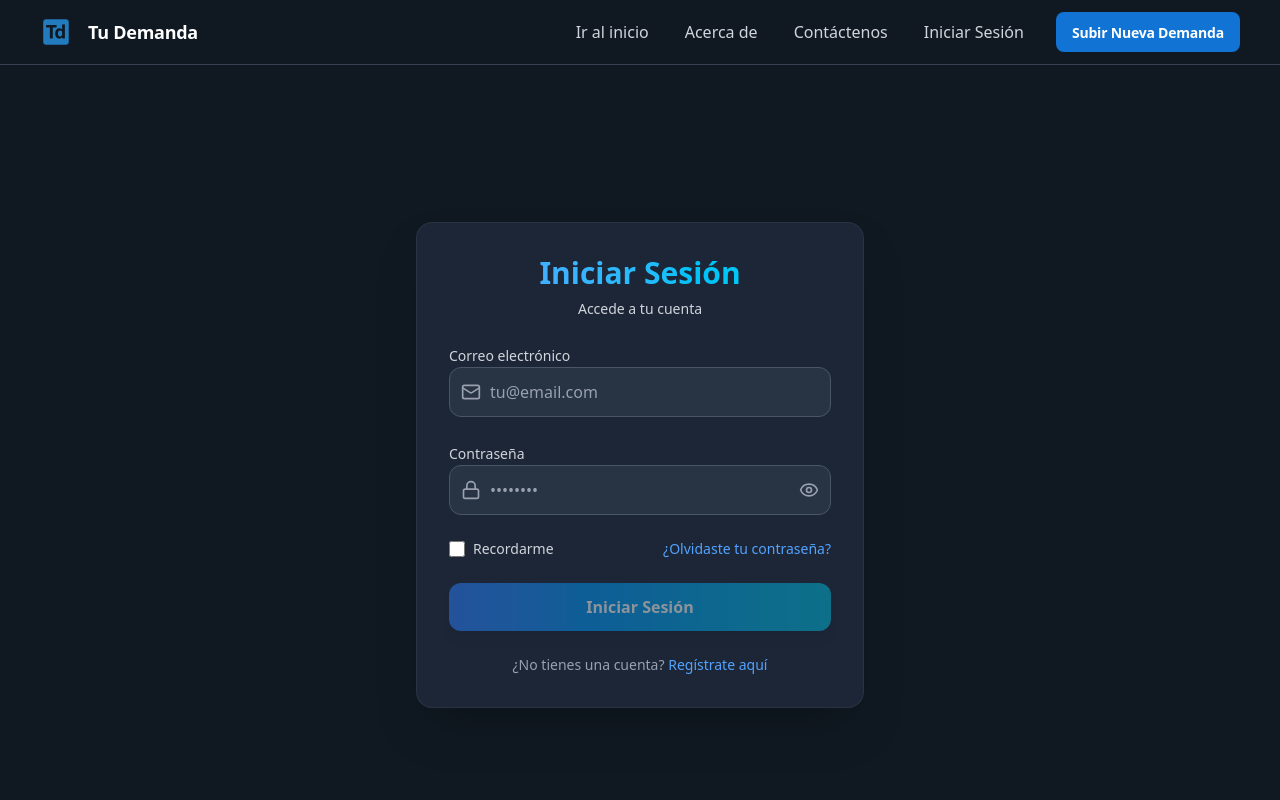
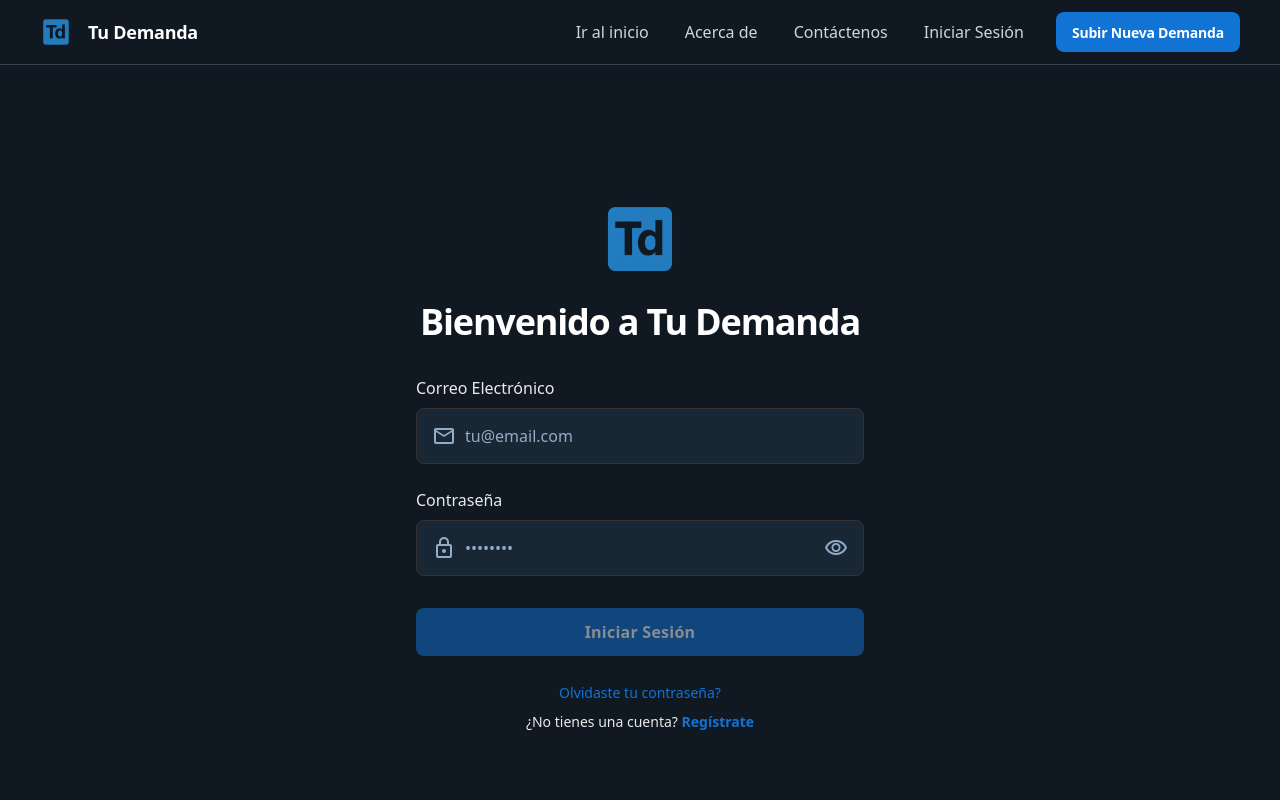
Before and after one commit to SantJojoa/empleoyer-info, a React (Vite) app in the folder frontend/: page /login in a window 1280 px wide. Shown: the top 800 px of the page. Built offline with nearby package versions, Linux system fonts and the light colour scheme.

Commit message:
refactor: -Re made Login Page

```diff
--- a/frontend/src/components/LoginForm.tsx
+++ b/frontend/src/components/LoginForm.tsx
@@ -2,261 +2,264 @@ import { useState, useEffect } from "react";
 import axios from "axios";
 import { useNavigate, Link } from "react-router-dom";
 import { useUser } from "../contexts/UserContext";
-import { Eye, EyeOff, Mail, Lock, AlertCircle, CheckCircle } from "lucide-react";
 import { validateEmail, validatePassword, sanitizeInput } from "../utils/validations";
 import { useTimeout } from "../hooks/useTimeout";
 
 export default function LoginForm() {
     const navigate = useNavigate();
     const { login } = useUser();
+    const { isAuthenticated } = useUser();
+
+    useEffect(() => {
+        if (isAuthenticated) {
+            navigate('/', { replace: true });
+        }
+    }, [isAuthenticated]);
 
     const [form, setForm] = useState({
         email: "",
         password: "",
     });
 
+    const [errors, setErrors] = useState({
+        email: "",
+        password: "",
+    });
+
+    const [touched, setTouched] = useState({
+        email: false,
+        password: false,
+    });
+
     const [showPassword, setShowPassword] = useState(false);
     const [isLoading, setIsLoading] = useState(false);
     const [error, setError] = useState("");
-    const [validationErrors, setValidationErrors] = useState({
-        email: "",
-        password: "",
-    });
-    const [touchedFields, setTouchedFields] = useState({
-        email: false,
-        password: false,
-    });
     const [isFormValid, setIsFormValid] = useState(false);
 
     const { createTimeout, clearTimeout } = useTimeout();
 
-    // Validación en tiempo real solo para campos tocados
     useEffect(() => {
         const emailValidation = validateEmail(form.email);
         const passwordValidation = validatePassword(form.password);
 
-        setValidationErrors({
-            email: touchedFields.email && !emailValidation.isValid ? emailValidation.message : "",
-            password: touchedFields.password && !passwordValidation.isValid ? passwordValidation.message : "",
-        });
+        setIsFormValid(
+            emailValidation.isValid &&
+            passwordValidation.isValid &&
+            form.email.length > 0 &&
+            form.password.length > 0
+        );
+    }, [form.email, form.password]);
 
-        setIsFormValid(emailValidation.isValid && passwordValidation.isValid && form.email.trim() !== "" && form.password.trim() !== "");
-    }, [form.email, form.password, touchedFields]);
+    const validateField = (name: string, value: string) => {
+        let message = '';
+
+        if (name == 'email') {
+            const emailValidation = validateEmail(value);
+            if (!emailValidation.isValid) {
+                message = emailValidation.message;
+            }
+        }
+
+        if (name == 'password') {
+            const passwordValidation = validatePassword(value);
+            if (!passwordValidation.isValid) {
+                message = passwordValidation.message;
+            }
+        }
+
+        setErrors((prev) => ({
+            ...prev,
+            [name]: message
+        }));
+
+    }
 
     const handleChange = (e: React.ChangeEvent<HTMLInputElement>) => {
         const { name, value } = e.target;
-        const sanitizedValue = sanitizeInput(value);
+        setForm((prev) => ({
+            ...prev,
+            [name]: sanitizeInput(value)
+        }));
 
-        setForm({ ...form, [name]: sanitizedValue });
-        setError(""); // Limpiar error al escribir
-
-        // Marcar el campo como tocado cuando el usuario empieza a escribir
-        if (!touchedFields[name as keyof typeof touchedFields]) {
-            setTouchedFields(prev => ({
-                ...prev,
-                [name]: true
-            }));
+        if (touched[name as keyof typeof touched]) {
+            validateField(name, value);
         }
     };
 
+    const handleBlur = (e: React.FocusEvent<HTMLInputElement>) => {
+        const { name, value } = e.target;
+        setTouched(prev => ({ ...prev, [name]: true }));
+        validateField(name, value);
+    };
     const handleSubmit = async (e: React.FormEvent<HTMLFormElement>) => {
         e.preventDefault();
-
-        // Validación final antes de enviar
         if (!isFormValid) {
-            setError("Por favor, completa todos los campos correctamente");
+            setError('Por favor completa todos los campos correctamente')
             return;
         }
-
-        setIsLoading(true);
-        setError("");
-        clearTimeout(); // Limpiar timeout anterior
+        setIsLoading(true)
+        setError('')
+        clearTimeout()
 
         try {
-            // Timeout para requests largos (30 segundos)
             const timeoutPromise = new Promise((_, reject) => {
-                createTimeout(() => reject(new Error("Tiempo de espera agotado")), 30000);
+                createTimeout(() => reject(new Error('Tiempo de espera agotado')), 3000)
             });
 
-            const loginPromise = axios.post("http://localhost:3000/users/login", form);
+            const loginPromise = axios.post('http://localhost:3000/users/login', form);
+            const response = (await Promise.race([loginPromise, timeoutPromise])) as any;
 
-            const response = await Promise.race([loginPromise, timeoutPromise]) as any;
-
-            console.log("LoginForm - Response data:", response.data);
-
-            // Si el backend no devuelve user, crear un objeto user básico
             const userData = response.data.user || {
                 id: 0,
                 email: form.email,
-                firstName: form.email.split('@')[0], // Usar parte del email como nombre
+                firstName: form.email.split('@')[0],
                 lastName: "",
                 phone: "",
                 birthDate: "",
                 role: "user"
             };
 
-            // Guardar en contexto
             login(userData, response.data.token);
-
-            console.log("LoginForm - User logged in successfully");
-
-            // Pequeño delay para asegurar que el contexto se actualice
-            setTimeout(() => {
-                navigate('/');
-            }, 100);
+            setTimeout(() => navigate('/', { replace: true }), 200);
         } catch (error: any) {
-            console.error("Error al iniciar sesión:", error);
+            console.error('Error al iniciar sesión', error);
             setError(
-                error.message === "Tiempo de espera agotado"
-                    ? "La solicitud tardó demasiado. Intenta nuevamente."
-                    : error.response?.data?.message ||
-                    "Error al iniciar sesión. Verifica tus credenciales."
+                error.message === 'Tiempo de espera agotado' ?
+                    'Tiempo de espera agotado' :
+                    error.response?.data?.message || "Error al iniciar sesión. Verifica tus credenciales."
             );
         } finally {
             setIsLoading(false);
             clearTimeout();
         }
-    };
+    }
 
     return (
-        <div className="min-h-screen flex items-center justify-center py-12 px-4 sm:px-6 lg:px-8">
-            <div className="max-w-md w-full space-y-8">
-                <div className="bg-gray-800/90 backdrop-blur-sm rounded-2xl shadow-2xl border border-gray-700/50 p-8 transform hover:scale-[1.02] transition-all duration-300">
-                    <form onSubmit={handleSubmit} className="space-y-6">
-                        <div className="text-center">
-                            <h2 className="text-3xl font-bold bg-gradient-to-r from-blue-400 to-cyan-400 bg-clip-text text-transparent mb-2">
-                                Iniciar Sesión
-                            </h2>
-                            <p className="text-gray-300 text-sm">Accede a tu cuenta</p>
+        <div className="relative flex h-auto min-h-screen w-full flex-col bg-background-dark dark group/design-root overflow-x-hidden">
+            <div className="layout-container flex h-full grow flex-col">
+                <div className="flex flex-1 justify-center items-center py-5 px-4 sm:px-6 lg:px-8">
+                    <div className="layout-content-container flex flex-col max-w-md w-full">
+
+
+                        <div className="flex justify-center mb-5">
+                            <div
+                                className="w-20 h-20 bg-center bg-no-repeat bg-cover"
+                                data-alt='Logo Tu Demanda'
+                                style={{ backgroundImage: 'url("/TuDemanda-Icon.png")' }}>
+                            </div>
                         </div>
 
+
+                        <div className="text-center mb-8">
+                            <p className="text-white text-4xl font-black leading-tight tracking-[-0.033em]">
+                                Bienvenido a Tu Demanda
+                            </p>
+                        </div>
+
+                        <form onSubmit={handleSubmit} noValidate>
                             {error && (
-                            <div className="bg-red-500/10 border border-red-500/20 rounded-xl p-4">
+                                <div className="bg-red-500/10 border border-red-500/20 rounded-xl p-4 mb-4">
                                     <p className="text-red-400 text-sm text-center">{error}</p>
                                 </div>
                             )}
 
-                        <div className="space-y-1">
-                            <label className="text-sm font-medium text-gray-300">Correo electrónico</label>
+                            <div className="space-y-6">
+
+                                <div className="flex flex-col">
+                                    <label className="flex flex-col min-w-40 flex-1">
+                                        <p className="text-[#EAEAEA] text-base font-medium leading-normal pb-2">
+                                            Correo Electrónico
+                                        </p>
                                         <div className="relative">
-                                <div className="absolute inset-y-0 left-0 pl-3 flex items-center pointer-events-none">
-                                    <Mail className="h-5 w-5 text-gray-400" />
+                                            <div className="text-[#92adc9] absolute inset-y-0 left-0 flex items-center pl-4 pointer-events-none">
+                                                <span className="material-symbols-outlined">mail</span>
                                             </div>
                                             <input
-                                    type="email"
                                                 name="email"
-                                    placeholder="tu@email.com"
                                                 value={form.email}
                                                 onChange={handleChange}
-                                    className={`w-full pl-10 pr-10 py-3 border rounded-xl focus:ring-2 focus:border-transparent transition-all duration-200 bg-gray-700/50 hover:bg-gray-700 focus:bg-gray-700 placeholder-gray-400 text-white ${validationErrors.email
-                                        ? 'border-red-500 focus:ring-red-400'
-                                        : form.email && !validationErrors.email
-                                            ? 'border-green-500 focus:ring-green-400'
-                                            : 'border-gray-600 focus:ring-blue-400'
-                                        }`}
-                                    required
+                                                onBlur={handleBlur}
+                                                type="email"
+                                                placeholder="tu@email.com"
+                                                aria-label="Correo Electrónico"
+                                                autoComplete="email"
+                                                className={`form-input flex w-full min-w-0 flex-1 resize-none overflow-hidden rounded-lg text-white focus:outline-0 focus:ring-0 border ${errors.email ? 'border-red-500 focus:border-red-500' : 'border-[#333333] focus:border-primary'} bg-[#192633] focus:border-primary h-14 placeholder:text-[#92adc9] p-[15px] pl-12 text-base font-normal leading-normal `}
                                             />
-                                <div className="absolute inset-y-0 right-0 pr-3 flex items-center pointer-events-none">
-                                    {form.email && (
-                                        validationErrors.email ? (
-                                            <AlertCircle className="h-5 w-5 text-red-400" />
-                                        ) : (
-                                            <CheckCircle className="h-5 w-5 text-green-400" />
-                                        )
-                                    )}
-                                </div>
-                            </div>
-                            {validationErrors.email && (
-                                <p className="text-red-400 text-xs mt-1">{validationErrors.email}</p>
-                            )}
                                         </div>
 
-                        <div className="space-y-1">
-                            <label className="text-sm font-medium text-gray-300">Contraseña</label>
-                            <div className="relative">
-                                <div className="absolute inset-y-0 left-0 pl-3 flex items-center pointer-events-none">
-                                    <Lock className="h-5 w-5 text-gray-400" />
+                                        {touched.email && errors.email && (
+                                            <p className="text-red-400 text-sm mt-2 ml-1">{errors.email}</p>
+                                        )}
+
+                                    </label>
+                                </div>
+
+                                <div className="flex flex-col">
+                                    <label className="flex flex-col min-w-40 flex-1">
+                                        <p className="text-[#EAEAEA] text-base font-medium leading-normal pb-2">
+                                            Contraseña
+                                        </p>
+                                        <div className="flex w-full flex-1 items-stretch rounded-lg relative">
+                                            <div className="text-[#92adc9] absolute inset-y-0 left-0 flex items-center pl-4 pointer-events-none" data-icon="Lock" data-size="24px" data-weight="regular">
+                                                <span className="material-symbols-outlined">lock</span>
                                             </div>
                                             <input
-                                    type={showPassword ? "text" : "password"}
                                                 name="password"
-                                    placeholder="••••••••"
                                                 value={form.password}
                                                 onChange={handleChange}
-                                    className={`w-full pl-10 pr-12 py-3 border rounded-xl focus:ring-2 focus:border-transparent transition-all duration-200 bg-gray-700/50 hover:bg-gray-700 focus:bg-gray-700 placeholder-gray-400 text-white ${validationErrors.password
-                                        ? 'border-red-500 focus:ring-red-400'
-                                        : form.password && !validationErrors.password
-                                            ? 'border-green-500 focus:ring-green-400'
-                                            : 'border-gray-600 focus:ring-blue-400'
-                                        }`}
-                                    required
+                                                onBlur={handleBlur}
+                                                type={showPassword ? "text" : "password"}
+                                                aria-label="Contraseña"
+                                                placeholder="••••••••"
+                                                autoComplete="current-password"
+                                                className={`form-input flex- w-full min-w-0 flex-1 resize-none overflow-hidden rounded-lg text-white focus:outline-0 focus:ring-0 border ${errors.password ? 'border-red-500 focus:border-red-500' : 'border-[#333333] focus:border-primary'} bg-[#192633] focus:border-primary h-14 placeholder:text-[#92adc9] p-[15px] pl-12 pr-12 text-base font-normal leading-normal`}
                                             />
+
                                             <button
                                                 type="button"
                                                 onClick={() => setShowPassword(!showPassword)}
-                                    className="absolute right-3 top-1/2 transform -translate-y-1/2 text-gray-400 hover:text-gray-300 transition-colors duration-200"
-                                >
-                                    {showPassword ? (
-                                        <EyeOff className="w-5 h-5" />
-                                    ) : (
-                                        <Eye className="w-5 h-5" />
-                                    )}
+                                                className="absolute inset-y-0 right-0 flex items-center pr-4 text-[#92adc9] hover:text-white transition-colors duration-200"
+                                                data-icon="Eye"
+                                                data-size="24px"
+                                                data-weight="regular">
+                                                <span className="material-symbols-outlined cursor-pointer">{showPassword ? "visibility_off" : "visibility"}</span>
                                             </button>
                                         </div>
-                            {validationErrors.password && (
-                                <p className="text-red-400 text-xs mt-1">{validationErrors.password}</p>
+                                        {touched.password && errors.password && (
+                                            <p className="text-red-400 text-sm mt-2 ml-1">{errors.password}</p>
                                         )}
-                        </div>
 
-                        <div className="flex items-center justify-between">
-                            <div className="flex items-center">
-                                <input
-                                    id="remember-me"
-                                    name="remember-me"
-                                    type="checkbox"
-                                    className="h-4 w-4 text-blue-600 focus:ring-blue-500 border-gray-600 rounded bg-gray-700"
-                                />
-                                <label htmlFor="remember-me" className="ml-2 block text-sm text-gray-300">
-                                    Recordarme
                                     </label>
-                            </div>
-
-                            <div className="text-sm">
-                                <a href="#" className="font-medium text-blue-400 hover:text-blue-300 transition-colors duration-200">
-                                    ¿Olvidaste tu contraseña?
-                                </a>
                                 </div>
                             </div>
 
+
+
+                            <div className="mt-8">
                                 <button
                                     type="submit"
-                            disabled={isLoading || !isFormValid}
-                            className="w-full bg-gradient-to-r from-blue-500 to-cyan-500 text-white py-3 px-6 rounded-xl font-semibold hover:from-blue-600 hover:to-cyan-600 transform hover:scale-[1.02] active:scale-[0.98] transition-all duration-200 shadow-lg hover:shadow-xl focus:outline-none focus:ring-4 focus:ring-blue-400/20 disabled:opacity-50 disabled:cursor-not-allowed disabled:transform-none"
-                        >
-                            {isLoading ? (
-                                <div className="flex items-center justify-center">
-                                    <div className="animate-spin rounded-full h-5 w-5 border-b-2 border-white mr-2"></div>
-                                    Iniciando sesión...
-                                </div>
-                            ) : (
-                                "Iniciar Sesión"
-                            )}
+                                    disabled={isLoading}
+                                    className={`flex min-w-[84px] w-full cursor-pointer items-center justify-center overflow-hidden rounded-lg h-12 px-5 bg-primary text-white text-base font-bold leading-normal tracking-[0.015em] hover:bg-primary/90 transition-all hover:scale-[1.02] active:scale-95 duration-200 ${!isFormValid ? "opacity-50 cursor-not-allowed" : ""}`}>
+                                    <span>Iniciar Sesión</span>
                                 </button>
-
-                        <div className="text-center">
-                            <p className="text-gray-400 text-sm">
-                                ¿No tienes una cuenta?{" "}
-                                <Link
-                                    to="/register"
-                                    className="font-medium text-blue-400 hover:text-blue-300 transition-colors duration-200"
-                                >
-                                    Regístrate aquí
-                                </Link>
-                            </p>
                             </div>
                         </form>
+
+                        <div className="mt-6 text-center">
+                            <Link to="/password-reset" className="text-primary hover:underline text-sm font-medium">Olvidaste tu contraseña?</Link>
+                        </div>
+
+                        <div className="mt-2 text-center">
+                            <p className="text-[#EAEAEA] text-sm">¿No tienes una cuenta? <Link to="/signin" className="text-primary hover:underline text-sm font-bold">Regístrate</Link></p>
+                        </div>
+
+
+
                     </div>
                 </div>
             </div>
+        </div>
+
+
     );
 }
```
Lines whose indentation alone changed are shown as unchanged.
